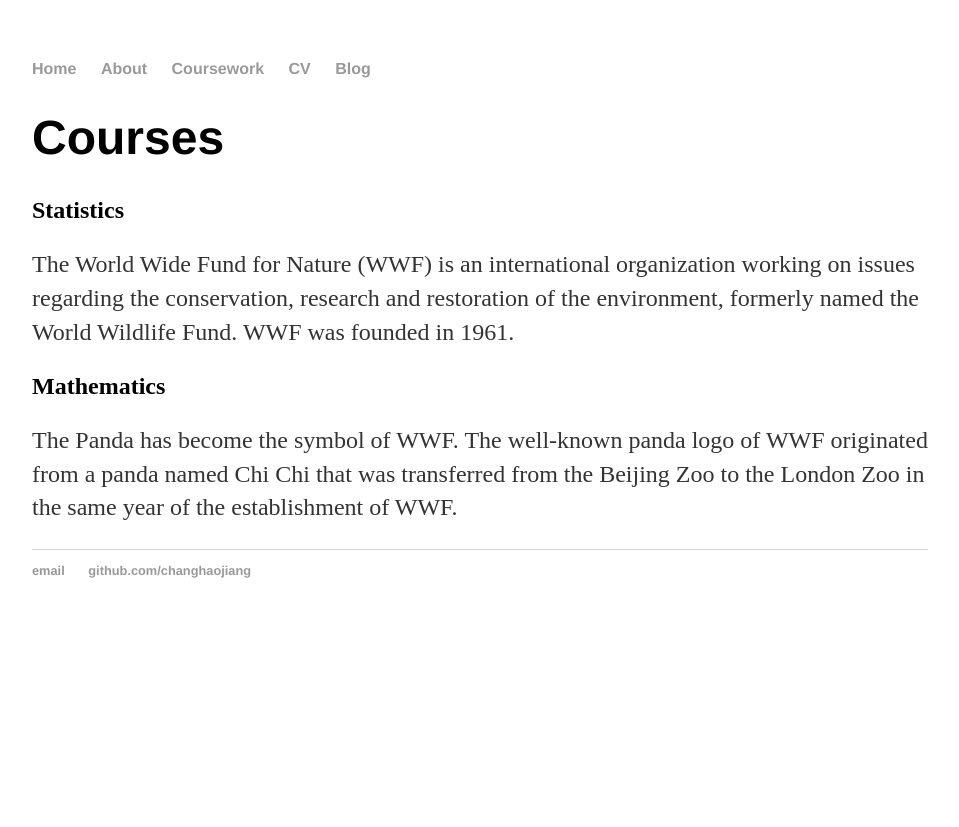
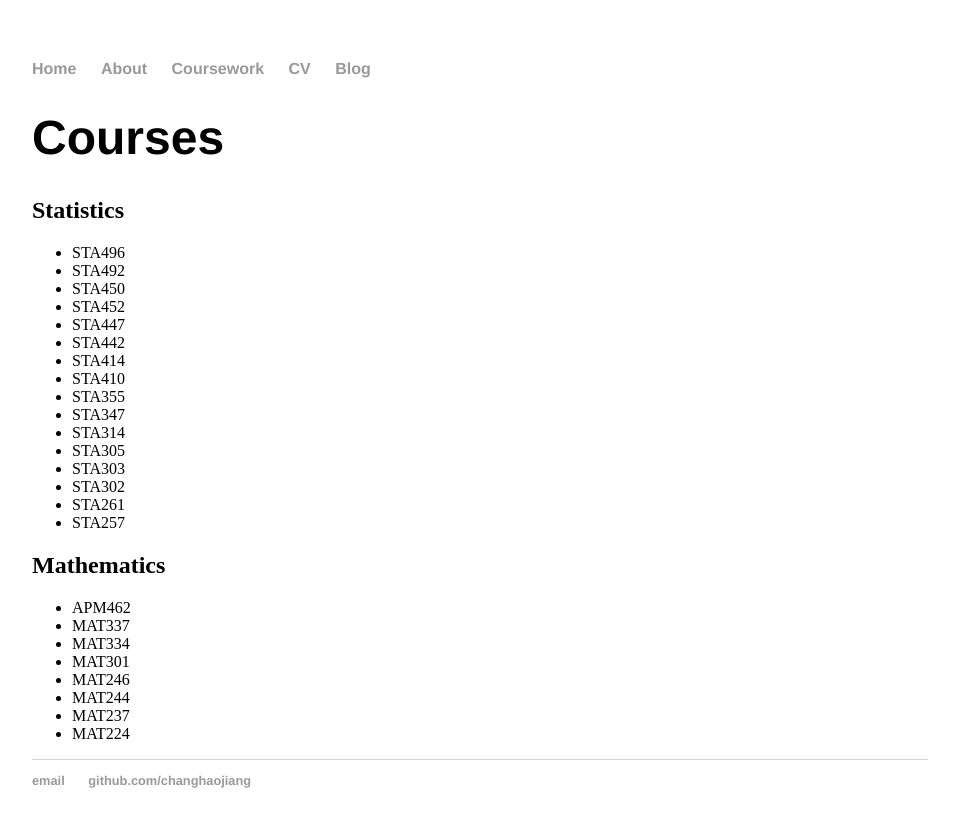
Before and after one commit to PhilyGu/changhaojiang.github.io, a Jekyll site: the page built from coursework/index.html, in a window 1280 px wide. Shown: the top 827 px of the page, without its empty margins (160-1119 px from the left). Built offline with Jekyll 4.4.1, drawn with Linux system fonts in a browser that asks for light colours.

Commit message:
Update index.html

```diff
--- a/coursework/index.html
+++ b/coursework/index.html
@@ -10,13 +10,44 @@
 
 <section>
   <h2>Statistics</h2>
-  <p>The World Wide Fund for Nature (WWF) is an international organization working on issues regarding the conservation, research and restoration of the environment, formerly named the World Wildlife Fund. WWF was founded in 1961.</p>
+
+  <ul>
+  <li>STA496</li>
+  <li>STA492</li>
+  <li>STA450</li>
+  <li>STA452</li>
+  <li>STA447</li>
+  <li>STA442</li>
+  <li>STA414</li>
+  <li>STA410</li>
+  <li>STA355</li>
+  <li>STA347</li>
+  <li>STA314</li>
+  <li>STA305</li>
+  <li>STA303</li>
+  <li>STA302</li>
+  <li>STA261</li>
+  <li>STA257</li>
+</ul>
 </section>
 
 <section>
   <h2>Mathematics</h2>
-  <p>The Panda has become the symbol of WWF. The well-known panda logo of WWF originated from a panda named Chi Chi that was transferred from the Beijing Zoo to the London Zoo in the same year of the establishment of WWF.</p>
+  <ul>
+  <li>APM462</li>
+  <li>MAT337</li>
+  <li>MAT334</li>
+  <li>MAT301</li>
+  <li>MAT246</li>
+  <li>MAT244</li>
+  <li>MAT237</li>
+  <li>MAT224</li>
+</ul>
+
 </section>
+
+
+
 
 </body>
 </html>
```
